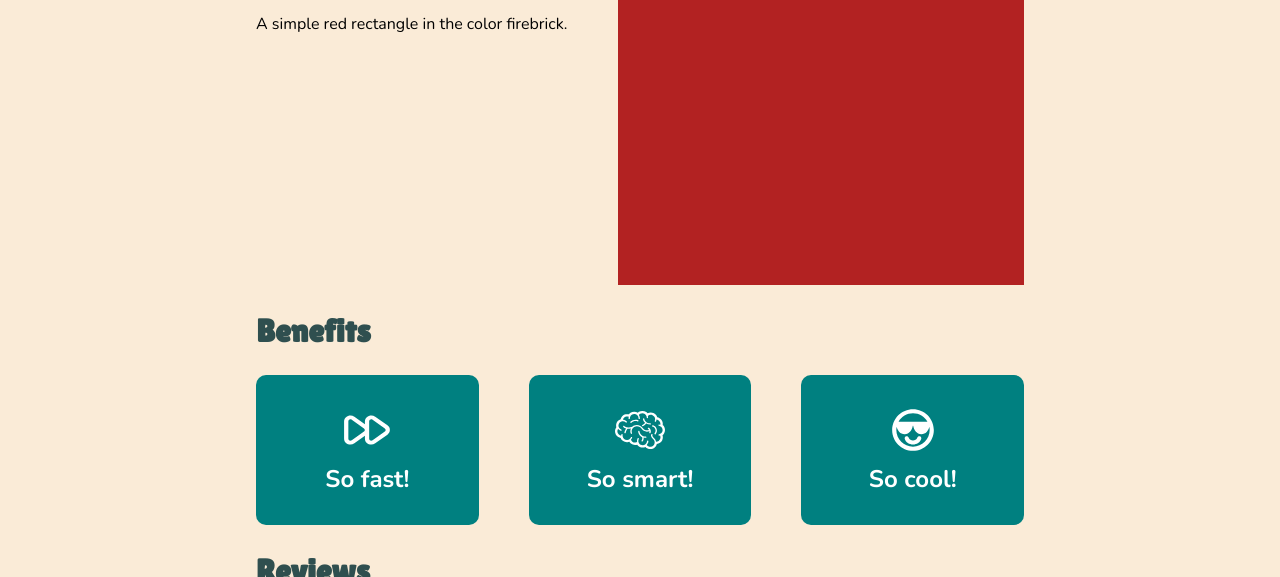
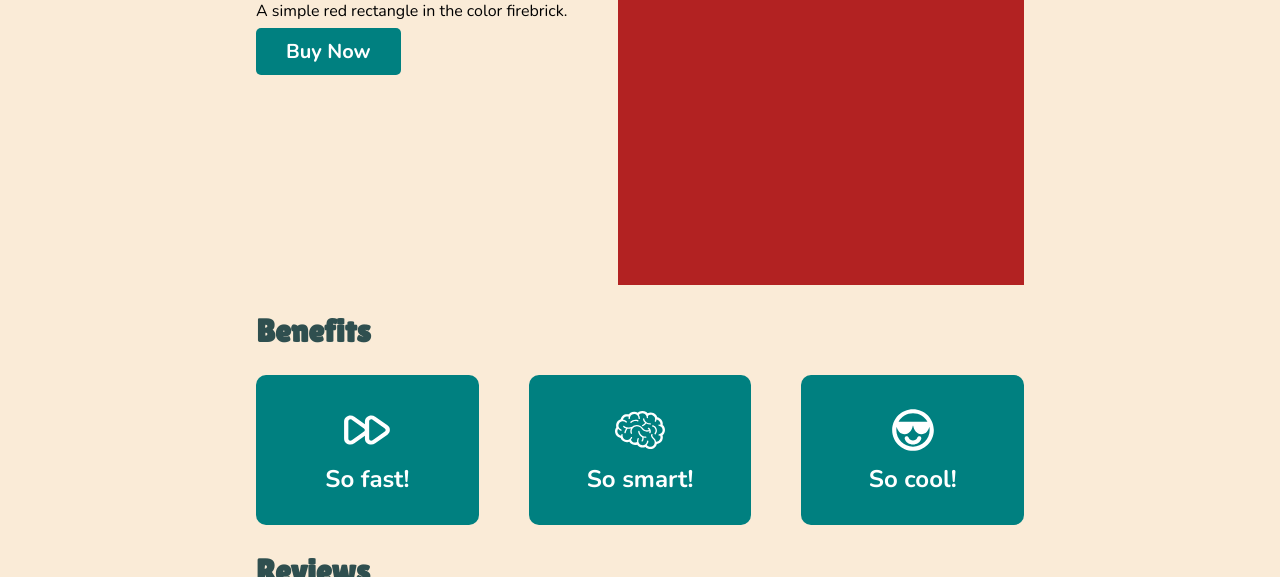
Before and after one commit to tcnj-des255/SquareShop, a plain HTML site: page red-square.html in a window 1280 px wide. Shown: the part 523-1100 px from the top of the page. Drawn offline with nearby package versions, Linux system fonts and the light colour scheme.

Commit message:
buy button

```diff
--- a/assets/styles/styles.css
+++ b/assets/styles/styles.css
@@ -285,3 +285,17 @@ grid-column: 1 / span 1;
 grid-row: 1 / span 3;
 font-size: 32px;
 }
+
+.buy-button {
+    background-color: teal;
+    padding: 10px 30px;
+    border-radius: 5px;
+    font-size: 20px;
+    text-decoration: none;
+    color: white;
+    font-weight: bold;
+}
+
+.buy-button:hover {
+    background-color: darkslategray;
+}
--- a/red-square.html
+++ b/red-square.html
@@ -44,6 +44,7 @@
                     <h1>Red Square</h1>
                     <span>$10.99</span>
                     <p>A simple red rectangle in the color firebrick. </p>
+                    <a class="buy-button" href="">Buy Now</a>
                 </div>
                 <a href="red-square.html"><div class="square red-square">A beautiful red square</div></a>
 
```
